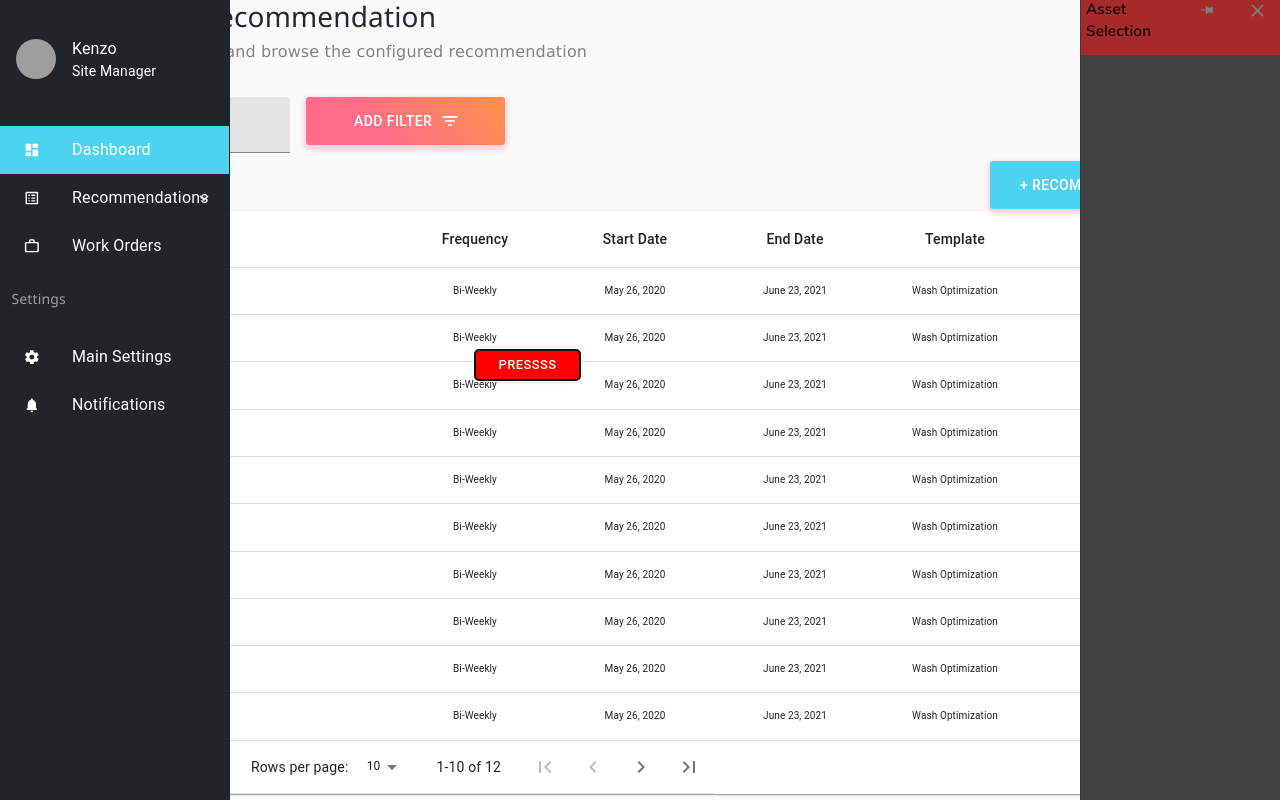
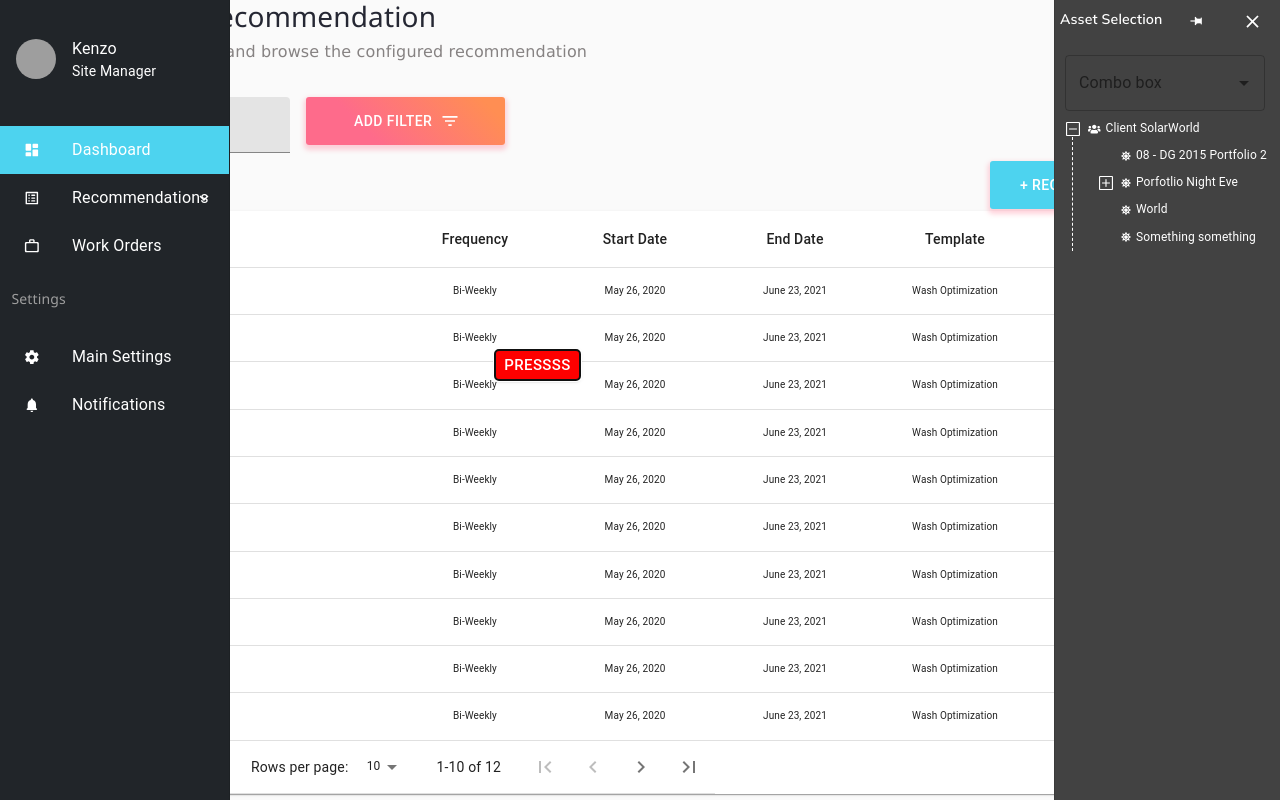
Before and after one commit to HussainWitwit/SOEN490, a React (Create React App) app in the folder RecommendationEngine/RecommendationEngine/FrontEnd/: page / in a window 1280 px wide. Both pictures are taken after a click on the button "PRESSSS". Built offline with nearby package versions, Linux system fonts and the light colour scheme; grey boxes are pictures that could not be loaded.

Commit message:
RE-66 - Cleaned up Right Panel component css styling implemented

```diff
--- a/RecommendationEngine/RecommendationEngine/FrontEnd/src/components/RightPanel/RightPanel.css
+++ b/RecommendationEngine/RecommendationEngine/FrontEnd/src/components/RightPanel/RightPanel.css
@@ -1,6 +1,6 @@
 @import url('https://fonts.googleapis.com/css2?family=Mulish:wght@600&display=swap');
 
-.Drawer-Button-Styled{
+.Drawer-Button-Styled.MuiButton-root{
     background-color: red;
     position: absolute;
     font-size: 15px;
@@ -9,10 +9,10 @@
     width: 85px;
     right: 700px;
     top: 350px;
-    transition-duration: 2s;
+    transition-duration: 1s;
 }
-.Drawer-Button-Styled:hover {
-    background-color: purple;
+.Drawer-Button-Styled.MuiButton-root:hover {
+    background-color: linear-gradient(45deg, #FE6B8B 70%, #FF8E53 100%);
 }
 
 .Drawer-Pin{
@@ -21,7 +21,7 @@
 }
 
 .Drawer-Close {
-    color: grey;
+    color: white;
     font-size: 21px!important;
 }
 
@@ -32,7 +32,7 @@
     transition: all 0.5s;
 }
 .Drawer-UnPinned-Icon {
-    color: grey;
+    color: white;
     font-size: 14px!important;
     transform: rotate(90deg);
     transition: all 0.5s;
@@ -41,15 +41,18 @@
 .Drawer-Header-Container {
     display: grid;
     grid-template-columns: 2.2fr 1fr 0.7fr;
-    background-color: brown;
+    /* background-color: brown; */
     align-content: center;
     height: 55px;
-    font-size: 15px;
+    font-size: 14px;
     font-family: 'Mulish', sans-serif;
     padding-left: 5px;
+    color: white
 }
 
-.Drawer-Container{
-    flex-direction: column;
+.Drawer-Container.MuiDrawer-paper{
+    /* flex-direction: column; */
+    background-color: #424242;
+    width: 200;
 
 }
--- a/RecommendationEngine/RecommendationEngine/FrontEnd/src/components/RightPanel/RightPanel.jsx
+++ b/RecommendationEngine/RecommendationEngine/FrontEnd/src/components/RightPanel/RightPanel.jsx
@@ -1,21 +1,19 @@
 import React from 'react';
 import SwipeableDrawer from '@material-ui/core/SwipeableDrawer';
-import {DrawerStyled, ButtonStyled} from '../RightPanel/RightPanelStyle';
 import Button from '@material-ui/core/Button';
 import IconButton from '@material-ui/core/IconButton';
 import Close from '@material-ui/icons/Close';
 import Icon from '@material-ui/core/Icon';
-import TreeView from '@material-ui/lab/TreeView';
-import TreeItem from '@material-ui/lab/TreeItem';
+// import TreeView from '@material-ui/lab/TreeView';
+// import TreeItem from '@material-ui/lab/TreeItem';
 import classNames from 'classnames';
+import { AssetTree } from '../RightPanel/AssetTreeView';
+import '../RightPanel/RightPanel.css';
 
-import '../RightPanel/RightPanel.css';
 
 //This component should have its own context, independant from the page shown.
 export default function TemporaryDrawer() {
 
-    const drawerStyle = DrawerStyled();
-    const buttonStyle = ButtonStyled();
     const [isOpen, setIsOpen] = React.useState(false);
     const [isPinClicked, setIsPinClicked] = React.useState(false);
 
@@ -26,21 +24,13 @@ export default function TemporaryDrawer() {
         setIsOpen(open);
       };
 
-    const treeViewContainer = () => {
-        return(
-            <TreeView>
-
-            </TreeView>
-        )
-    };
-
     return (
         <div>
             <link rel="stylesheet" href="https://fonts.googleapis.com/icon?family=Material+Icons" />
             <Button
             variant="contained"
             color="primary"
-            className = {buttonStyle.drawerButton}
+            classes = {{root: 'Drawer-Button-Styled'}}
             onClick = {toggleDrawer(!isOpen)}
             >
             PRESSSS
@@ -52,9 +42,9 @@ export default function TemporaryDrawer() {
             onOpen={toggleDrawer(true)}
             BackdropProps={{ invisible: true }}
             variant = {'persistent'}
-            classes = {{paper: drawerStyle.drawerBox}}
+            classes = {{paper: 'Drawer-Container'}}
             >
-            {<div className = 'Drawer-Container'>
+            {<div className = 'flex-direction-column'>
                 <div className= 'Drawer-Header-Container'>
                     <p>Asset Selection</p>
                     <IconButton className ='Drawer-Pin' onClick = {() =>{setIsPinClicked(!isPinClicked);}}>
@@ -65,7 +55,7 @@ export default function TemporaryDrawer() {
                     </IconButton>
                 </div>
                 <div>
-                    <treeViewContainer></treeViewContainer>
+                    <AssetTree />
                 </div>
         </div>}
         </SwipeableDrawer>
--- a/RecommendationEngine/RecommendationEngine/FrontEnd/src/components/RightPanel/RightPanelStyle.js
+++ /dev/null
@@ -1,26 +0,0 @@
-import { makeStyles } from '@material-ui/core/styles';
-
-export const DrawerStyled = makeStyles((theme) => ({
-    drawerBox : {
-        background: '#424242', //
-        width: 200
-    },
-}));
-
-export const ButtonStyled = makeStyles((theme) => ({
-    drawerButton : {
-        backgroundColor: 'red',
-        position: 'absolute',
-        fontSize: '13px',
-        borderRadius: 4,
-        height: '30px',
-        width: '105px',
-        right: '700px',
-        top: '350px',
-        transition: 'background 1s',
-        '&:hover': {
-            backgroundColor: 'linear-gradient(45deg, #FE6B8B 70%, #FF8E53 100%)',
-
-        },
-    }
-}));
```
